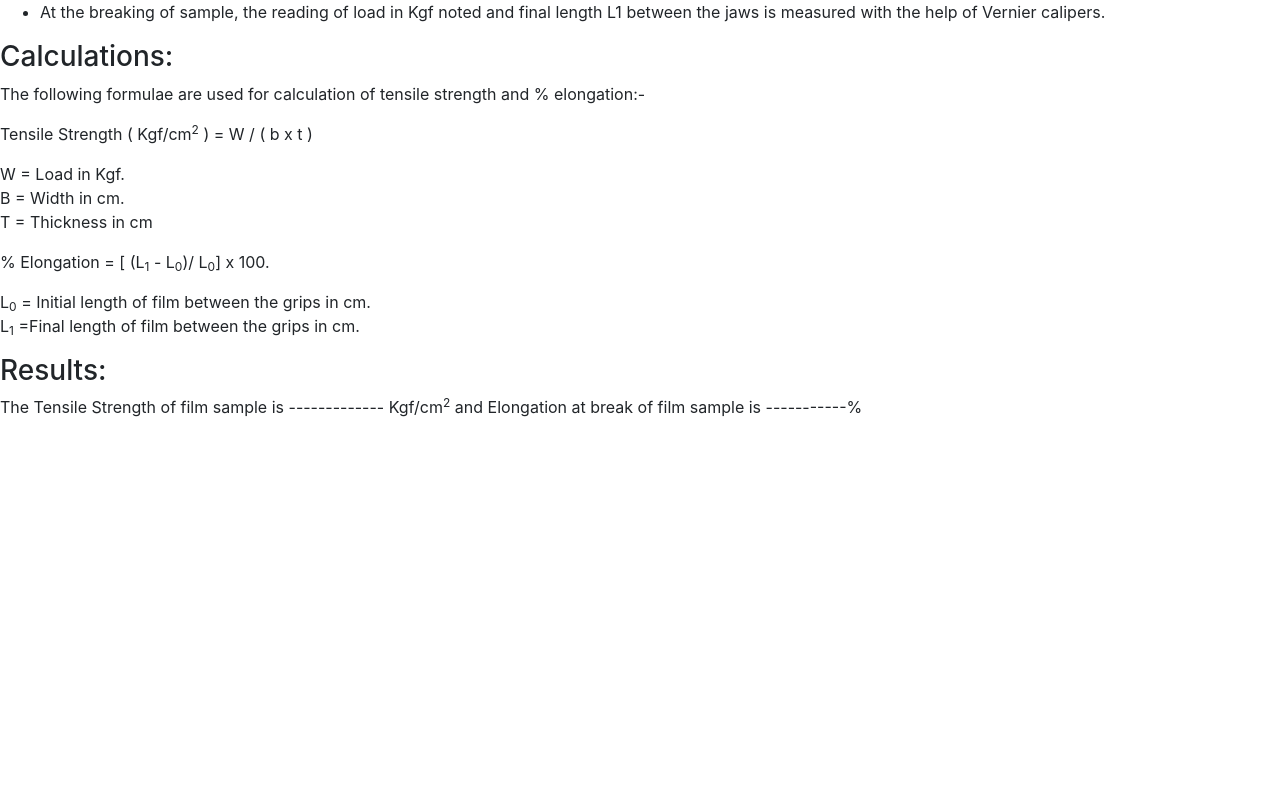
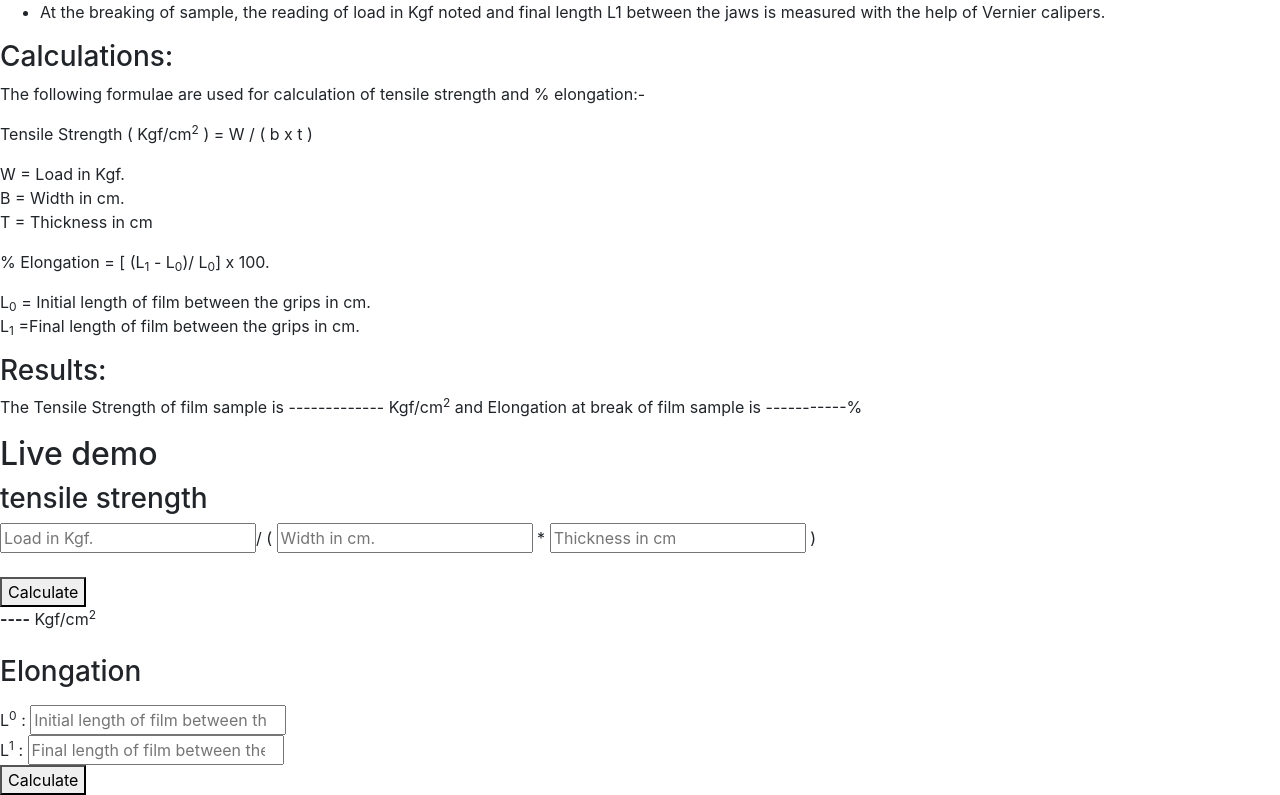
Before and after one commit to Vidit-Yadav/RTOP-lab, an Angular app: page /exp1 in a window 1280 px wide. Shown: the part 611-1406 px from the top of the page. Before the commit the page ends 1046 px from the top, so only its background shows below. Built offline with nearby package versions, Linux system fonts and the light colour scheme.

Commit message:
added formulae calculators

```diff
--- a/src/app/layout/exp1/exp1.component.html
+++ b/src/app/layout/exp1/exp1.component.html
@@ -1,4 +1,4 @@
-<body>
+<html><body>
     <h1>EXPERIMENT NO. 1</h1>
     <h2>Object:</h2>
     <p>Determination of Tensile Strength and Elongation at break of film sample.</p>
@@ -50,4 +50,41 @@
     <p>The Tensile Strength of film sample is ------------- Kgf/cm<sup>2</sup> and Elongation at break of film sample is
         -----------%</p>
 
+        <h2> Live demo</h2>
+
+        <h3> tensile strength</h3>
+        <form>
+
+        <input type="number" name="w" placeholder="Load in Kgf.">/ (
+
+        <input  type="number"name="b" placeholder="Width in cm."> *
+
+        <input type="number" name="t" placeholder="Thickness in cm"> ) <br>
+        <br>
+
+        <button type="button" onclick="answer.value=( (parseFloat(w.value)) / ( (parseFloat(b.value)) *(parseFloat(t.value)) )
+            );
+        answer2.value=answer.value;
+        nb.value=tnb.value;">Calculate</button><br>
+        <strong> <output name="answer">----</output></strong> Kgf/cm<sup>2</sup> <br>
+
+
+        </form><br>
+        <h3>Elongation</h3>
+        <p id="result"></p>
+         L<sup>0</sup> : <input type="number" id="L0" placeholder="Initial length of film between the grips in cm."><br>
+         L<sup>1</sup> : <input type="number" id="L1" placeholder="Final length of film between the grips in cm."><br>
+         <button onclick="calculate()">Calculate</button>
+         <script>
+             function calculate()
+             {
+                 var l0 =document.getElementById("L0").value;
+                 var l1 =document.getElementById("L1").value;
+                 var result = ((parseFloat(l1)-parseFloat(l0)) / parseFloat(l0))*100;
+                 if(!isNaN(result)){
+                     document.getElementById("result").innerHTML="Elongation at break of film sample is "+result + " %"
+                 }
+             }
+         </script>
 </body>
+</html>
--- a/src/app/layout/exp3/exp3.component.html
+++ b/src/app/layout/exp3/exp3.component.html
@@ -1,4 +1,5 @@
-<body>
+<html>
+    <body>
     <h1>EXPERIMENT NO. 3</h1>
     <h2>Object:</h2>
     <p>Determination of Tensile Strength and % elongation of plastic specimen of dumbbell</p>
@@ -54,4 +55,44 @@
     <p>The Tensile Strength of polymer sample is ------------- Kgf/cm<sup>2</sup> and Elongation at break is
         -----------%</p>
 
-</body>
+        <h2> Live demo</h2>
+
+        <h3> tensile strength</h3>
+        <form>
+
+        <input type="number" name="w" placeholder="Load in Kgf.">/ (
+
+        <input  type="number"name="b" placeholder="Width in cm."> *
+
+        <input type="number" name="t" placeholder="Thickness in cm"> ) <br>
+        <br>
+
+        <button type="button" onclick="answer.value=( (parseFloat(w.value)) / ( (parseFloat(b.value)) *(parseFloat(t.value)) )
+            );
+        answer2.value=answer.value;
+        nb.value=tnb.value;">Calculate</button><br>
+        <strong> <output name="answer">----</output></strong> Kgf/cm<sup>2</sup> <br>
+
+
+        </form><br>
+        <h3>Elongation</h3>
+        <p id="result"></p>
+         L<sup>0</sup> : <input type="number" id="L0" placeholder="Initial length of film between the grips in cm."><br>
+         L<sup>1</sup> : <input type="number" id="L1" placeholder="Final length of film between the grips in cm."><br>
+         <button onclick="calculate()">Calculate</button>
+         <script>
+             function calculate()
+             {
+                 var l0 =document.getElementById("L0").value;
+                 var l1 =document.getElementById("L1").value;
+                 var result = ((parseFloat(l1)-parseFloat(l0)) / parseFloat(l0))*100;
+                 if(!isNaN(result)){
+                     document.getElementById("result").innerHTML="Elongation at break of film sample is "+result + " %"
+                 }
+             }
+         </script>
+
+
+
+
+</body></html>
```
